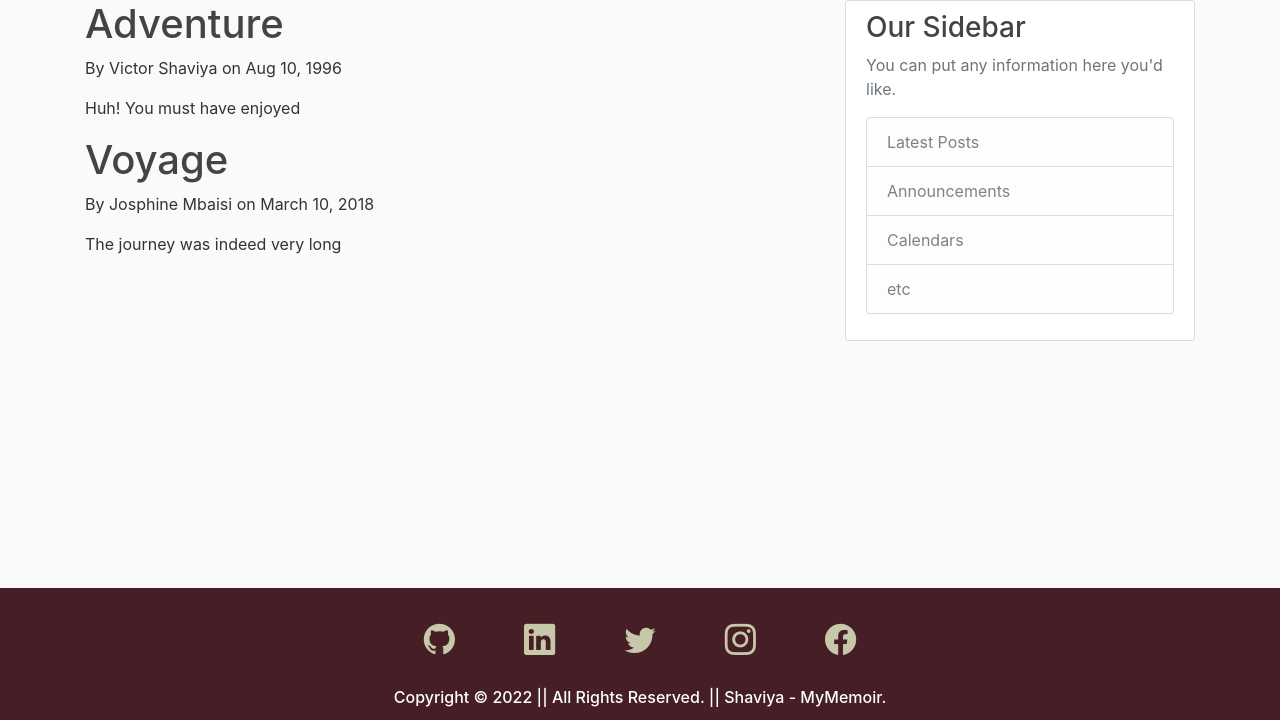
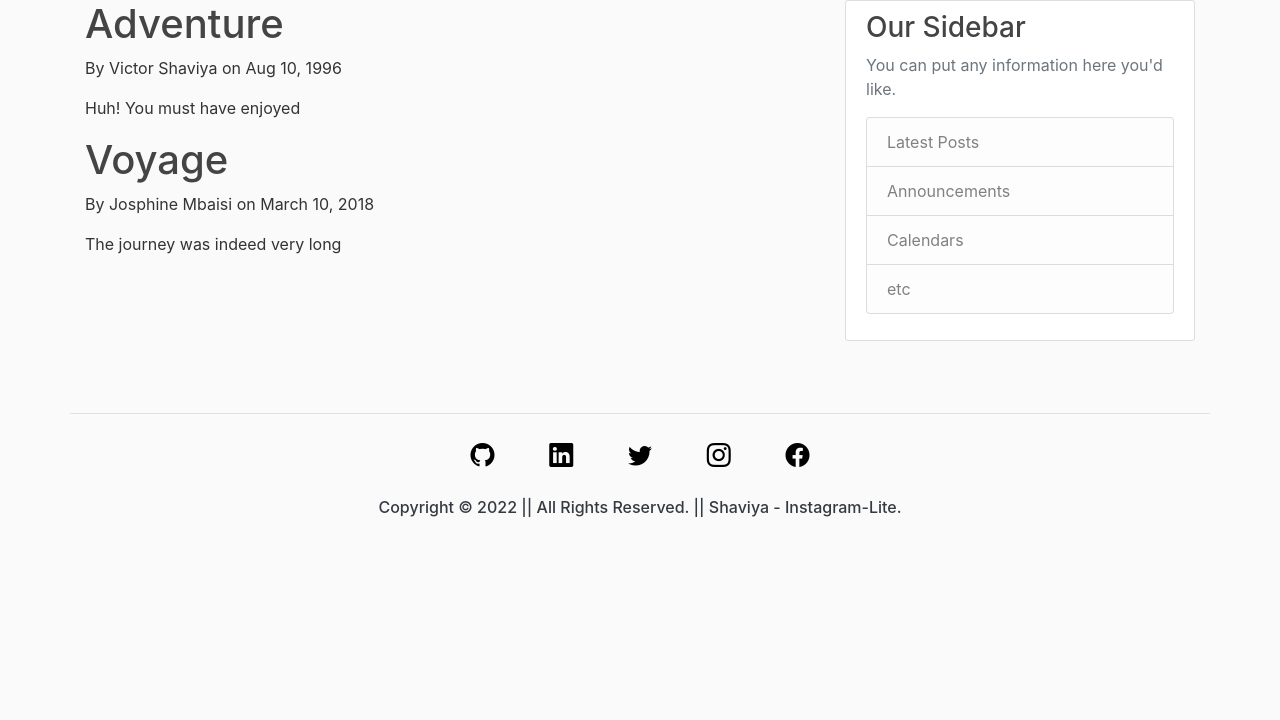
Before and after one commit to ShaviyaVictor/instagram_lite, a Django app: page / in a window 1280 px wide. Shown: the part 80-800 px from the top of the page. Run offline with Django 4.2, Linux system fonts and the light colour scheme; some libraries are stand-ins or nearby versions.

Commit message:
Modify the footer and custom style it

```diff
--- a/blog/static/blog/main.css
+++ b/blog/static/blog/main.css
@@ -113,11 +113,8 @@ a.article-title:hover {
 /* Styling the footer section */
 
 footer {
-  position: fixed;
-  bottom: 0;
-  left: 0;
+
   width: 100%;
-  background-color: #451F25;
   padding: 0.3em;
 }
 
@@ -131,8 +128,8 @@ footer {
 
 .futa {
   margin: 1em;
-  color: #C7C7A9 !important;
-  font-size: 1.3em;
+  color: #000 !important;
+  font-size: 1em;
 }
 
 a {
@@ -140,7 +137,7 @@ a {
 }
 
 .futa:hover {
-  color: #fff !important;
+  color: #444444 !important;
 }
 
 
--- a/blog/templates/blog/base.html
+++ b/blog/templates/blog/base.html
@@ -112,9 +112,9 @@
 
     {% block footer %}
 
-      <footer>
+      <footer class="mt-5">
 
-        <div class="container-fluid bottom text-center">
+        <div class="container bottom text-center border-top">
           <div class="mt-2em">
             <div class="row d-flex justify-content-center icons">
               <a href="https://github.com/ShaviyaVictor" target="_blank">
@@ -134,8 +134,8 @@
               </a>
             </div>
           </div>
-          <h6 class="text-white">
-            Copyright &copy; 2022 || All Rights Reserved. ||  Shaviya - MyMemoir.
+          <h6 class="text-dark">
+            Copyright &copy; 2022 || All Rights Reserved. ||  Shaviya - Instagram-Lite.
           </h6>
         </div>
 
```
